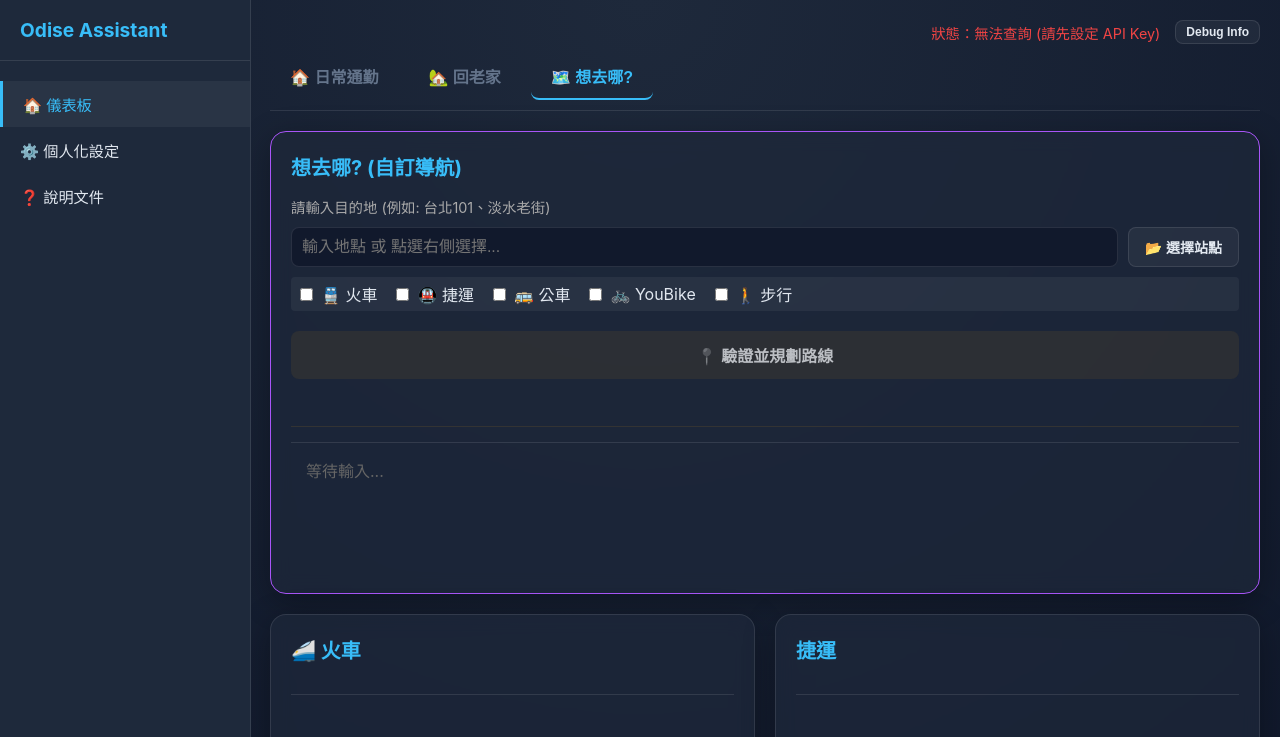
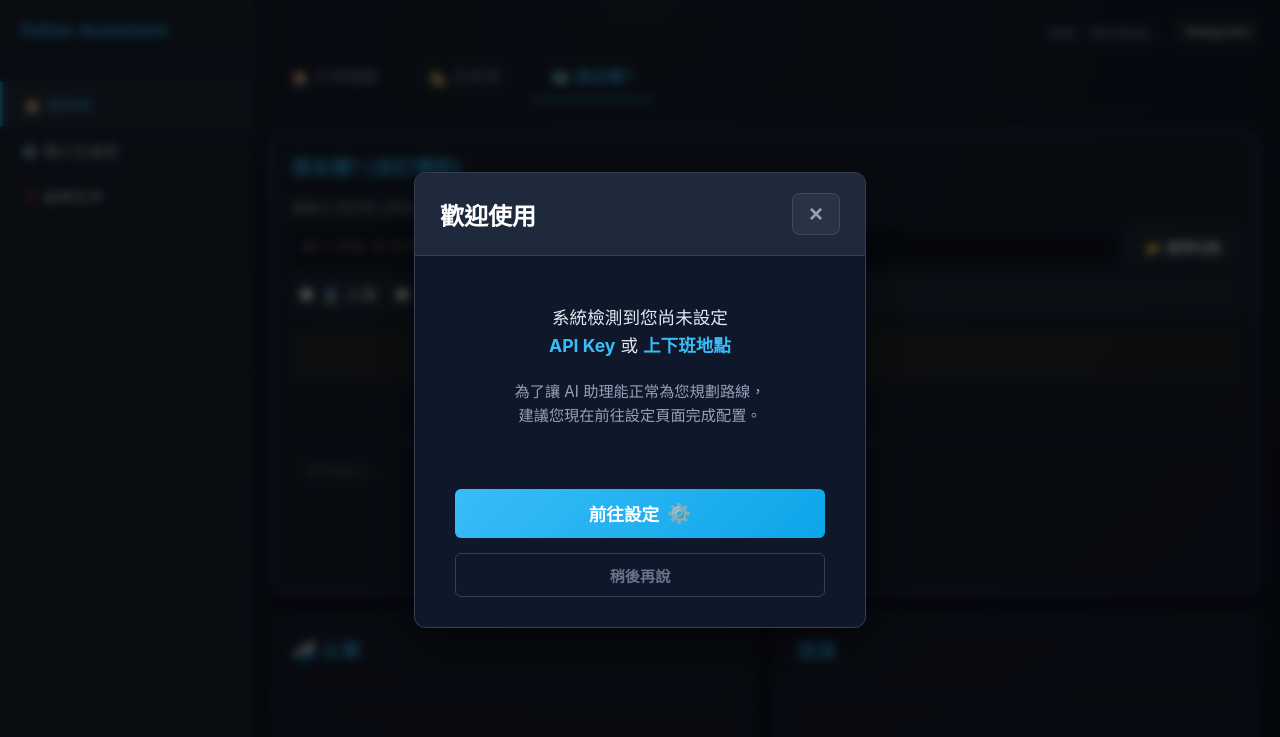
Before and after one commit to OdiseTseng/ai_assistant, a plain HTML site: page index.html in a window 1280 px wide. Shown: the top 737 px of the page. Drawn offline with Linux system fonts and the light colour scheme; no server answers.

Commit message:
feat: 新增初始設定提示彈窗，提供通用彈窗開關函數，並優化設定載入邏輯。

```diff
--- a/index.html
+++ b/index.html
@@ -45,7 +45,8 @@
             <div style="display:flex; justify-content:flex-end; margin-bottom:10px;">
                 <div id="statusText" style="margin-right:15px; align-self:center; font-size:0.9em; color:#94a3b8;">
                     狀態：等待操作...</div>
-                <button onclick="openDebugModal()" style="padding:4px 10px; font-size:12px;">Debug Info</button>
+                <button id="debugInfoBtn" onclick="openDebugModal()"
+                    style="padding:4px 10px; font-size:12px; display:none;">Debug Info</button>
             </div>
 
             <!-- Dashboard Tabs -->
@@ -504,6 +505,49 @@
             </div>
         </div>
 
+        <!-- INIT PROMPT MODAL -->
+        <!-- INIT PROMPT MODAL -->
+        <div id="initPromptModal" class="modal-overlay" onclick="if(event.target===this) closeModal('initPromptModal')">
+            <div class="modal-content"
+                style="max-width: 450px; display: flex; flex-direction: column; padding: 0; overflow: hidden; background: #1e293b;">
+
+                <!-- 1. 主標題區塊 (Header): Title Left, Close Right -->
+                <div class="modal-header"
+                    style="display: flex; justify-content: space-between; align-items: center; padding: 20px 25px; background: #1e293b; border-bottom: 1px solid #334155;">
+                    <h2 style="font-size: 1.5em; margin: 0; color: #fff; font-weight: 600;">歡迎使用</h2>
+                    <button class="close-btn" onclick="closeModal('initPromptModal')"
+                        style="position: static; font-size: 1.5em; line-height: 1; margin: 0; color: #94a3b8;">&times;</button>
+                </div>
+
+                <!-- 2. 主文區塊 (Body): Top-Down Stacking -->
+                <div class="modal-body"
+                    style="padding: 30px 40px; text-align: center; background: #0f172a; flex-grow: 1; display: flex; flex-direction: column; justify-content: center;">
+                    <p style="font-size: 1.1em; color: #e2e8f0; margin-bottom: 20px; line-height: 1.6;">
+                        系統檢測到您尚未設定<br>
+                        <strong style="color: var(--accent-color);">API Key</strong> 或 <strong
+                            style="color: var(--accent-color);">上下班地點</strong>
+                    </p>
+                    <p style="color: #94a3b8; font-size: 0.95em; line-height: 1.6; margin: 0;">
+                        為了讓 AI 助理能正常為您規劃路線，<br>建議您現在前往設定頁面完成配置。
+                    </p>
+                </div>
+
+                <!-- 3. 按鈕區塊 (Footer): At the bottom -->
+                <div class="modal-footer"
+                    style="padding: 20px 40px 30px; background: #0f172a; display: flex; flex-direction: column; gap: 15px;">
+                    <button class="btn-primary" onclick="closeModal('initPromptModal'); openSettings();"
+                        style="width: 100%; padding: 12px; font-size: 1.1em; display: flex; justify-content: center; align-items: center; gap: 8px; border-radius: 6px;">
+                        前往設定 <span style="font-size: 1.1em;">⚙️</span>
+                    </button>
+                    <button class="btn-secondary" onclick="closeModal('initPromptModal')"
+                        style="width: 100%; padding: 10px; background: transparent; border: 1px solid #334155; color: #64748b; font-size: 0.95em; border-radius: 6px;">
+                        稍後再說
+                    </button>
+                </div>
+
+            </div>
+        </div>
+
         <!-- Debug Console Modal -->
         <div id="debugModal" class="modal-overlay">
             <div class="modal-content debug-modal"
--- a/script.js
+++ b/script.js
@@ -11,7 +11,8 @@ const DEFAULT_SETTINGS = {
     homeTrans: { train: true, mrt: true, bus: true, bike: true, walk: true },
     workTrans: { train: true, mrt: true, bus: true, bike: true, walk: true },
     holiday: {
-        oldHomeLastMile: { type: 'walk', name: '' }
+        oldHomeLastMile: { type: 'walk', name: '' },
+        homeLastMile: { type: 'walk', name: '' }
     }
 };
 
@@ -37,6 +38,19 @@ const state = {
 };
 
 let currentDashboardTab = 'daily'; // daily, oldHome, custom
+
+// --- MODAL UTILS ---
+function openModal(id) {
+    const el = document.getElementById(id);
+    if (el) el.classList.add('active');
+}
+window.openModal = openModal; // Ensure global access
+
+function closeModal(id) {
+    const el = document.getElementById(id);
+    if (el) el.classList.remove('active');
+}
+window.closeModal = closeModal; // Ensure global access
 
 function switchDashboardTab(tab) {
     currentDashboardTab = tab;
@@ -372,6 +386,7 @@ function switchSettingsTab(tab) {
 }
 
 function openSettings() {
+    try {
         // Load current settings into form
         document.getElementById('settingApiKey').value = state.settings.apiKey;
 
@@ -392,11 +407,11 @@ function openSettings() {
         if (state.settings.holiday) {
             const oldHome = state.settings.holiday.oldHomeLastMile;
             const eOld = document.getElementById('settingOldHomeStation');
-        eOld.value = oldHome.name || "";
-        eOld.dataset.lat = oldHome.coords ? oldHome.coords.lat : "";
-        eOld.dataset.lng = oldHome.coords ? oldHome.coords.lng : "";
-
-        const holHome = state.settings.holiday.homeLastMile;
+            eOld.value = (oldHome && oldHome.name) ? oldHome.name : "";
+            eOld.dataset.lat = (oldHome && oldHome.coords) ? oldHome.coords.lat : "";
+            eOld.dataset.lng = (oldHome && oldHome.coords) ? oldHome.coords.lng : "";
+
+            const holHome = state.settings.holiday.homeLastMile || {};
             const eHol = document.getElementById('settingHolidayHomeStation');
             eHol.value = holHome.name || "";
             eHol.dataset.lat = holHome.coords ? holHome.coords.lat : "";
@@ -414,13 +429,22 @@ function openSettings() {
         setCheckboxes('workTrans', state.settings.workTrans);
         setCheckboxes('homeTrans', state.settings.homeTrans);
 
-    // Holiday Checkboxes
-    if (state.settings.holiday) {
-        // renderStatus removed
-    }
-
-    document.getElementById('settingsModal').classList.add('active');
-    if (window.innerWidth <= 768) toggleSidebar();
+    } catch (e) {
+        console.error("Error populating settings form:", e);
+    }
+
+    // Use global openModal to ensure proper state/style
+    if (typeof openModal === 'function') {
+        openModal('settingsModal');
+    } else {
+        const modal = document.getElementById('settingsModal');
+        if (modal) modal.classList.add('active');
+    }
+
+    // Sidebar toggle (safely check existence)
+    if (typeof toggleSidebar === 'function' && window.innerWidth <= 768) {
+        toggleSidebar();
+    }
 }
 
 function saveSettings() {
@@ -1006,13 +1030,12 @@ function checkKeyStatus() {
 }
 
 function checkSettingsAndPrompt() {
-    // If no work/home station, prompt settings
-    if (!state.settings.workLastMile.name && !state.settings.homeLastMile.name) {
-        // setTimeout(() => {
-        //     if(confirm("歡迎！請先設定上下班地點與交通方式，以獲得最佳體驗。是否現在設定？")) {
-        //         openSettings();
-        //     }
-        // }, 1000);
+    // If no API Key or no work/home station, prompt settings
+    if (!state.settings.apiKey || (!state.settings.workLastMile.name && !state.settings.homeLastMile.name)) {
+        setTimeout(() => {
+            // Use custom modal instead of generic confirm
+            openModal('initPromptModal');
+        }, 1000);
     }
 }
 
@@ -1709,25 +1732,34 @@ document.addEventListener('DOMContentLoaded', () => {
             fetchYouBikeData(25.0330, 121.5654, true); // Default Taipei 101
         }
     }
-    // Check API Key on Load
-    if (!state.settings.apiKey) {
-        if (typeof openSettings === 'function') openSettings();
-    } else {
-        // If API Key exists, check if Last Mile is set. If not, default to Custom Tab.
-        // Unless it's a specific holiday logic handled by switchDashboardTab?
-        // switchDashboardTab is called earlier? No, it's called inside isHoliday check... wait.
-        // Let's check where switchDashboardTab is called. It's not in the visible snippet.
-        // I need to ensure this logic overrides or works with existing logic.
-        // Existing logic for default tab is likely inside 'init' or 'DOMContentLoaded' but missing in snippet.
-        // Wait, I saw it earlier in 'impl_auto_tab_switch'.
-
-        // Let's just add the logic: If no last mile set -> switch to custom.
+    // Check Key Status
+    checkKeyStatus();
+
+    // Check Settings and Prompt (API Key or Last Mile)
+    checkSettingsAndPrompt();
+
+    // Debug Button Visibility Logic
+    const debugBtn = document.getElementById('debugInfoBtn');
+    if (debugBtn) {
+        const isLocal = window.location.protocol === 'file:' ||
+            window.location.hostname === 'localhost' ||
+            window.location.hostname === '127.0.0.1';
+        debugBtn.style.display = isLocal ? 'inline-block' : 'none';
+    }
+
+    // Default Tab Priority Logic
+    // If all essential settings are missing, force Custom tab
+    // Note: checkSettingsAndPrompt handles the popup, this handles the view.
     const workSet = state.settings.workLastMile && state.settings.workLastMile.name;
     const homeSet = state.settings.homeLastMile && state.settings.homeLastMile.name;
-
-        if (!workSet && !homeSet) {
-            // Delay slightly to override defaults if any
+    const oldHomeSet = state.settings.holiday && state.settings.holiday.oldHomeLastMile && state.settings.holiday.oldHomeLastMile.name;
+
+    if (!workSet && !homeSet && !oldHomeSet) {
+        // Force Custom Tab if absolutely nothing is configured
         setTimeout(() => switchDashboardTab('custom'), 100);
-        }
-    }
-});
+    } else {
+        // ... (Existing time-based auto-switch logic is preserved implicitly if we don't switch here,
+        // effectively falling back to whatever default was set or staying on Daily)
+        // Wait, the previous logic (lines 1728) did this.
+    }
+});
```
Also changed, not shown: conversation_history.md (+13 -0 lines). Lines whose indentation alone changed are shown as unchanged.
